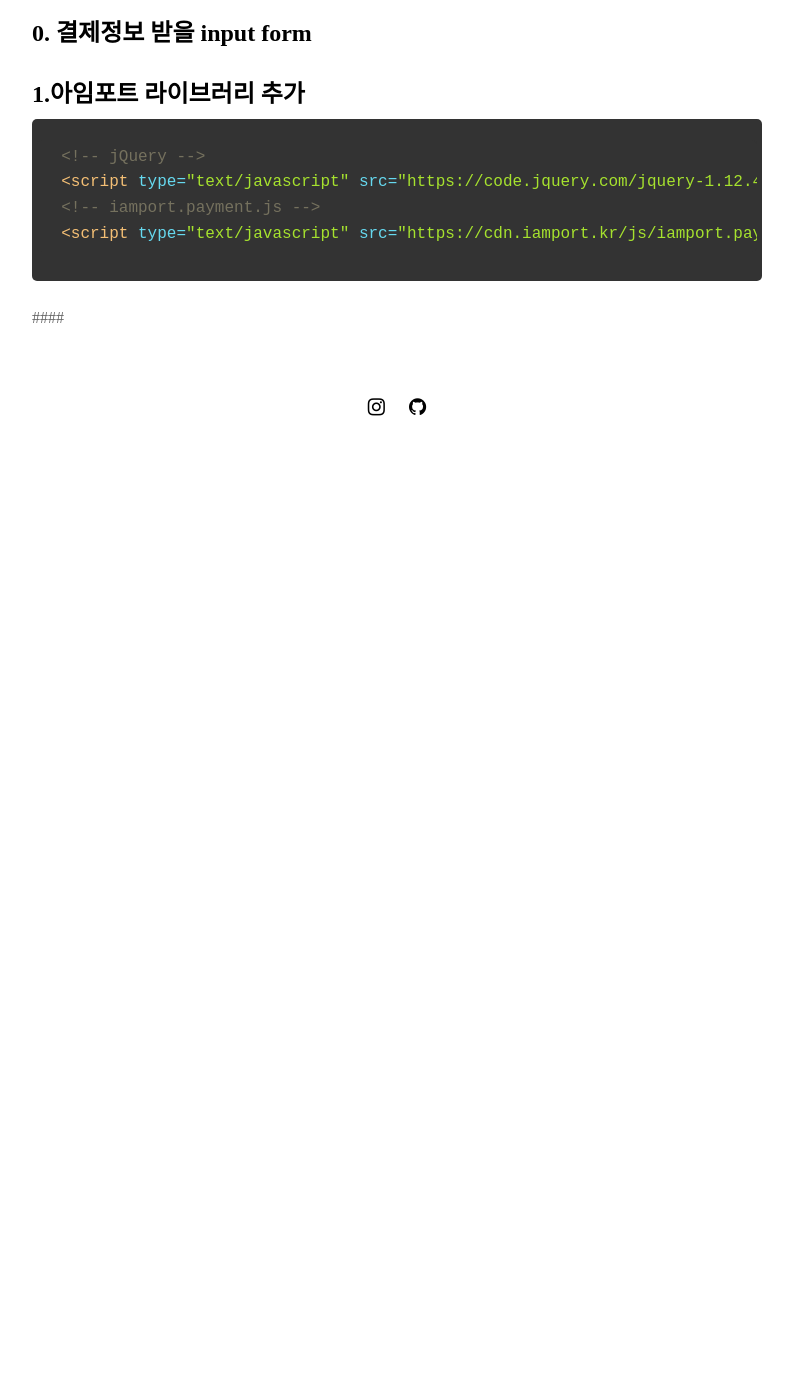
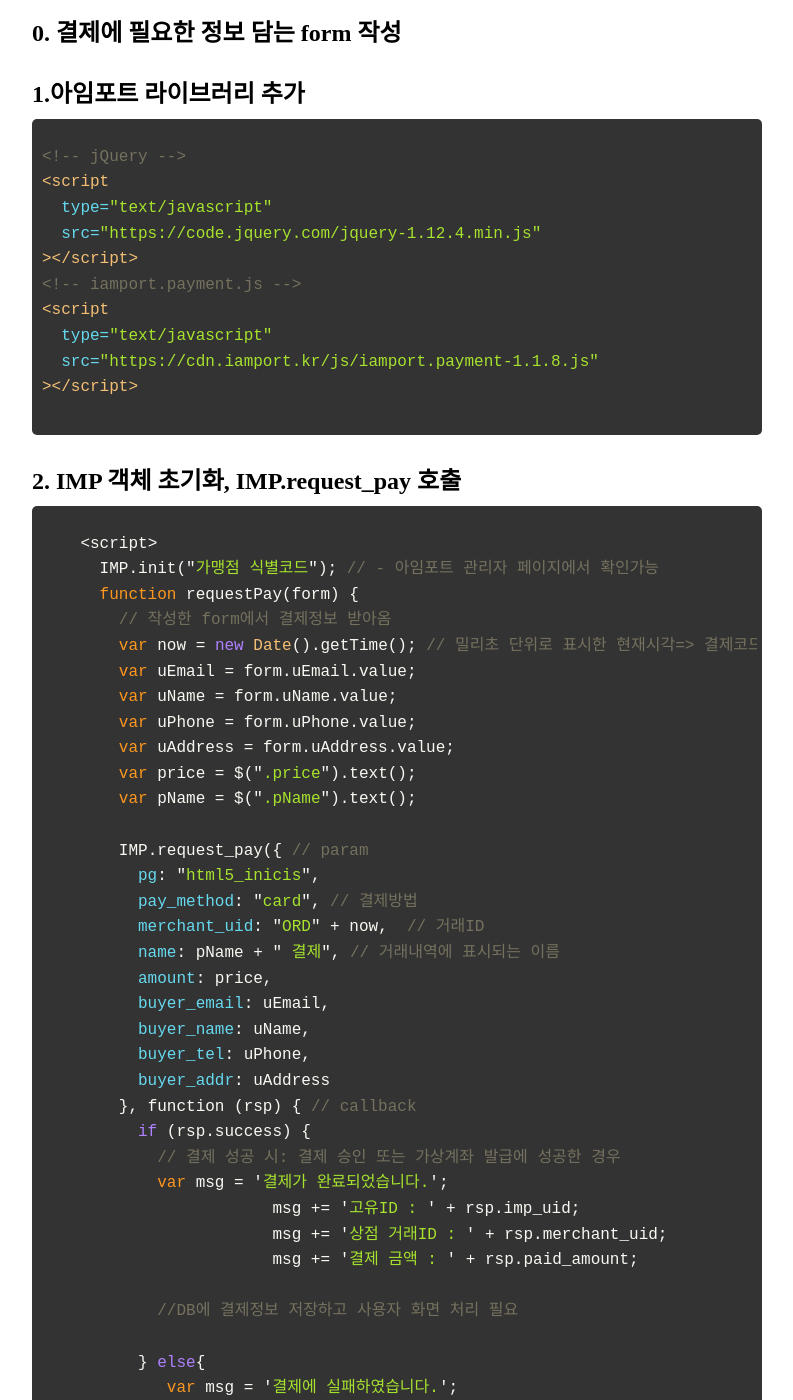
Before and after one commit to Dayook/dayook.github.io, a Jekyll site: the page built from _posts/2021-08-02-payment-API.md, in a window 1280 px wide and 1400 px high, scrolled down 270 px. Shown: the whole window, without its empty margins (243-1036 px from the left). Built offline with Jekyll 4.4.1, drawn with Linux system fonts in a browser that asks for light colours; nearby versions of some CDN libraries; some web fonts are replaced; before the commit the page ends 900 px from its top, so only the background shows below that; some of the changed text lies outside the part shown.

Commit message:
add post

````diff
--- a/_posts/2021-08-02-payment-API.md
+++ b/_posts/2021-08-02-payment-API.md
@@ -1,6 +1,6 @@
 ---
 layout: post
-title: "[javascript] 결제 API 사용하기 "
+title: "결제 API 사용하기 - 아임포트 연동 "
 ---
 
 수익을 내야하는 모든 사이트의 핵심적인 기능 결제하기. 아임포트라는 서비스가 기존의 복잡한 구현과정 대신
@@ -8,14 +8,71 @@
 
 자세한 과정은 [아임포트 기술문서](https://docs.iamport.kr/)에서 직접 확인 가능하다.
 
-#### 0. 결제정보 받을 input form
+#### 0. 결제에 필요한 정보 담는 form 작성
 
 #### 1.아임포트 라이브러리 추가
+
 ```html
-  <!-- jQuery -->
-  <script type="text/javascript" src="https://code.jquery.com/jquery-1.12.4.min.js" ></script>
-  <!-- iamport.payment.js -->
-  <script type="text/javascript" src="https://cdn.iamport.kr/js/iamport.payment-1.1.8.js"></script>
+<!-- jQuery -->
+<script
+  type="text/javascript"
+  src="https://code.jquery.com/jquery-1.12.4.min.js"
+></script>
+<!-- iamport.payment.js -->
+<script
+  type="text/javascript"
+  src="https://cdn.iamport.kr/js/iamport.payment-1.1.8.js"
+></script>
 ```
 
-####
+#### 2. IMP 객체 초기화, IMP.request_pay 호출
+
+```javascript
+    <script>
+      IMP.init("가맹점 식별코드"); // - 아임포트 관리자 페이지에서 확인가능
+      function requestPay(form) {
+        // 작성한 form에서 결제정보 받아옴
+        var now = new Date().getTime(); // 밀리초 단위로 표시한 현재시각=> 결제코드에 사용
+        var uEmail = form.uEmail.value;
+        var uName = form.uName.value;
+        var uPhone = form.uPhone.value;
+        var uAddress = form.uAddress.value;
+        var price = $(".price").text();
+        var pName = $(".pName").text();
+
+        IMP.request_pay({ // param
+          pg: "html5_inicis",
+          pay_method: "card", // 결제방법
+          merchant_uid: "ORD" + now,  // 거래ID
+          name: pName + " 결제", // 거래내역에 표시되는 이름
+          amount: price,
+          buyer_email: uEmail,
+          buyer_name: uName,
+          buyer_tel: uPhone,
+          buyer_addr: uAddress
+        }, function (rsp) { // callback
+          if (rsp.success) {
+            // 결제 성공 시: 결제 승인 또는 가상계좌 발급에 성공한 경우
+            var msg = '결제가 완료되었습니다.';
+		        msg += '고유ID : ' + rsp.imp_uid;
+		        msg += '상점 거래ID : ' + rsp.merchant_uid;
+		        msg += '결제 금액 : ' + rsp.paid_amount;
+
+            //DB에 결제정보 저장하고 사용자 화면 처리 필요
+
+          } else{
+             var msg = '결제에 실패하였습니다.';
+		         msg += '에러내용 : ' + rsp.error_msg;
+          }
+          alert(msg);
+          });
+      }
+    </script>
+```
+
+이 때, 결제금액의 위변조 여부를 검증하는 절차가 필요하다. 스크립트를 조작해 금액을 위변조하여 결제를 요청 할 수 있기 때문.
+근데 매뉴얼에서 제시한 Node.js는 처음 접해본 거라 나로서는 어렵다...
+
+[아임포트 github](https://github.com/iamport)
+
+해당 레포지토리에 사용 환경별 매뉴얼을 작성돼있으니 추후 시도해볼 것.
--- a/assets/css/knock.css
+++ b/assets/css/knock.css
@@ -243,6 +243,9 @@
   line-height: 1.5em;
   display: inherit;
   margin-top: 1.5em;
+}
+.swiper-container h2 {
+  margin-top: 1em;
 }
 
 /*--------------------------------------------------------------
````
Also changed, not shown: _layouts/knock.html (+7 -7 lines), _posts/2013-01-01-more-jekyll-themes.md (deleted, +0 -22 lines), _posts/2020-05-5-adfafaf copy 2.md (deleted), _posts/2020-05-5-adfafaf copy 3.md (deleted), _posts/2020-05-5-adfafaf copy 4.md (deleted), _posts/2020-05-5-adfafaf copy 5.md (deleted), _posts/2020-05-5-adfafaf copy 6.md (deleted), _posts/2020-05-5-adfafaf copy.md (deleted), _posts/2020-05-5-adfafaf.md (deleted), 2 other files.
